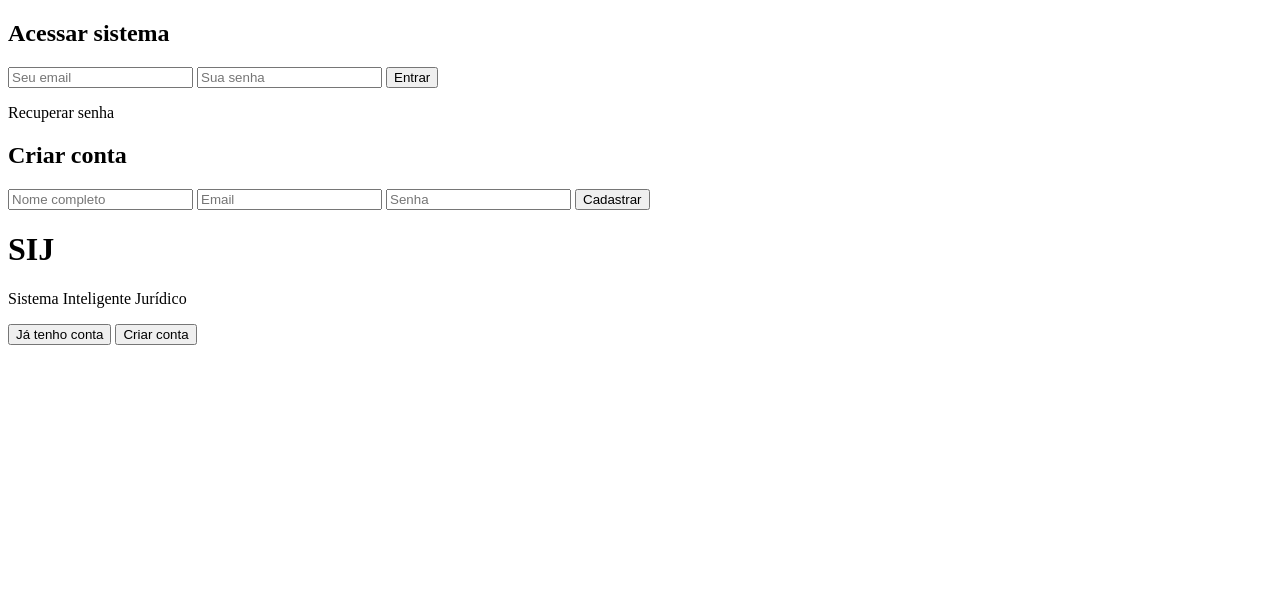
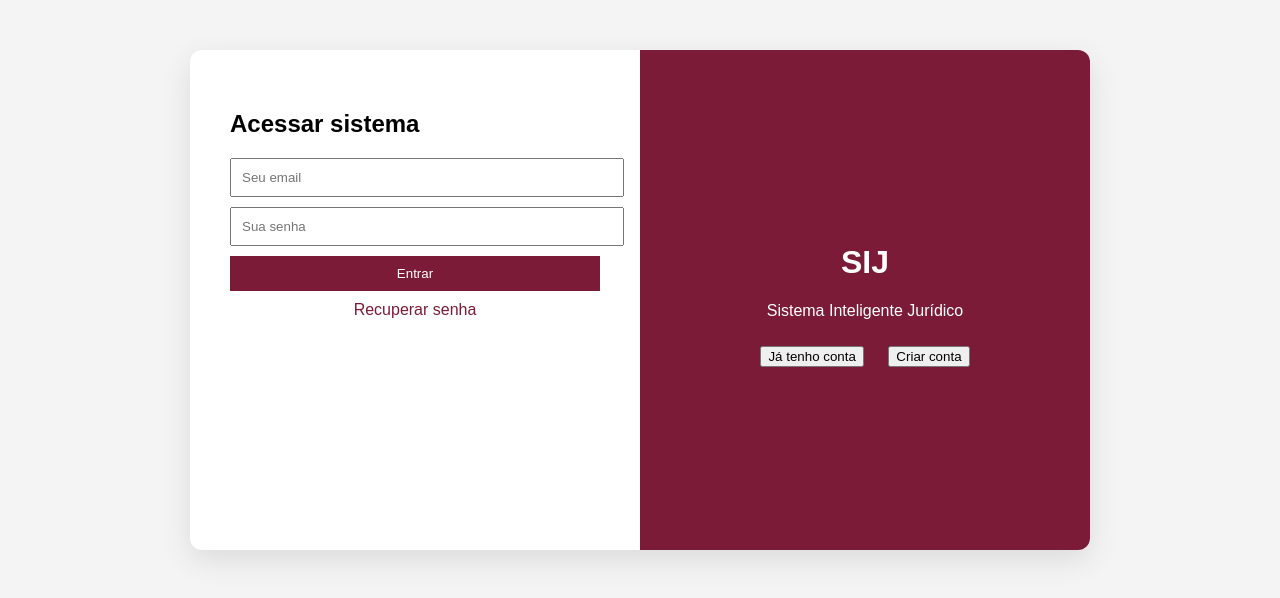
Before and after one commit to sistemaintegradojuridico/SIJ, a plain HTML site: page index.html in a window 1280 px wide. Drawn offline with nearby package versions, Linux system fonts and the light colour scheme.

Commit message:
Update style.css

```diff
--- a/style.css
+++ b/style.css
@@ -1,37 +1,65 @@
-const API_URL = "https://hufqiyhpuotksucwdprp.supabase.co/rest/v1/clientes";
-const API_KEY = "sb_publishable_laIaX35XloOoAg7S7dKHHg_PfHaA3aM";
+body {
+  margin: 0;
+  font-family: Arial;
+  background: #f4f4f4;
+}
 
-async function addCliente() {
-  const nome = document.getElementById("nome").value;
-  const email = document.getElementById("email").value;
-  const telefone = document.getElementById("telefone").value;
+.sij-container {
+  width: 900px;
+  height: 500px;
+  margin: 50px auto;
+  display: flex;
+  background: white;
+  border-radius: 12px;
+  overflow: hidden;
+  box-shadow: 0 10px 30px rgba(0,0,0,0.1);
+  position: relative;
+}
 
-  console.log("Enviando:", nome, email, telefone);
+/* FORM */
+.form-box {
+  width: 50%;
+  padding: 40px;
+}
 
-  try {
-    const response = await fetch(API_URL, {
-      method: "POST",
-      headers: {
-        "Content-Type": "application/json",
-        "apikey": API_KEY,
-        "Authorization": `Bearer ${API_KEY}`
-      },
-      body: JSON.stringify({
-        nome: nome,
-        email: email,
-        telefone: telefone
-      })
-    });
+.form-box input {
+  width: 100%;
+  margin-bottom: 10px;
+  padding: 10px;
+}
 
-    if (response.ok) {
-      alert("Cliente criado com sucesso!");
-    } else {
-      const erro = await response.text();
-      console.error("Erro:", erro);
-      alert("Erro ao salvar cliente");
-    }
+.form-box button {
+  width: 100%;
+  padding: 10px;
+  background: #7B1B38;
+  color: white;
+  border: none;
+}
 
-  } catch (error) {
-    console.error("Erro geral:", error);
-  }
+.recuperar-senha {
+  text-align: center;
+  color: #7B1B38;
+  margin-top: 10px;
+  cursor: pointer;
 }
+
+/* OVERLAY */
+.overlay {
+  position: absolute;
+  right: 0;
+  width: 50%;
+  height: 100%;
+  background: #7B1B38;
+  color: white;
+  display: flex;
+  align-items: center;
+  justify-content: center;
+}
+
+.overlay-content {
+  text-align: center;
+}
+
+.overlay button {
+  margin: 10px;
+}
```
